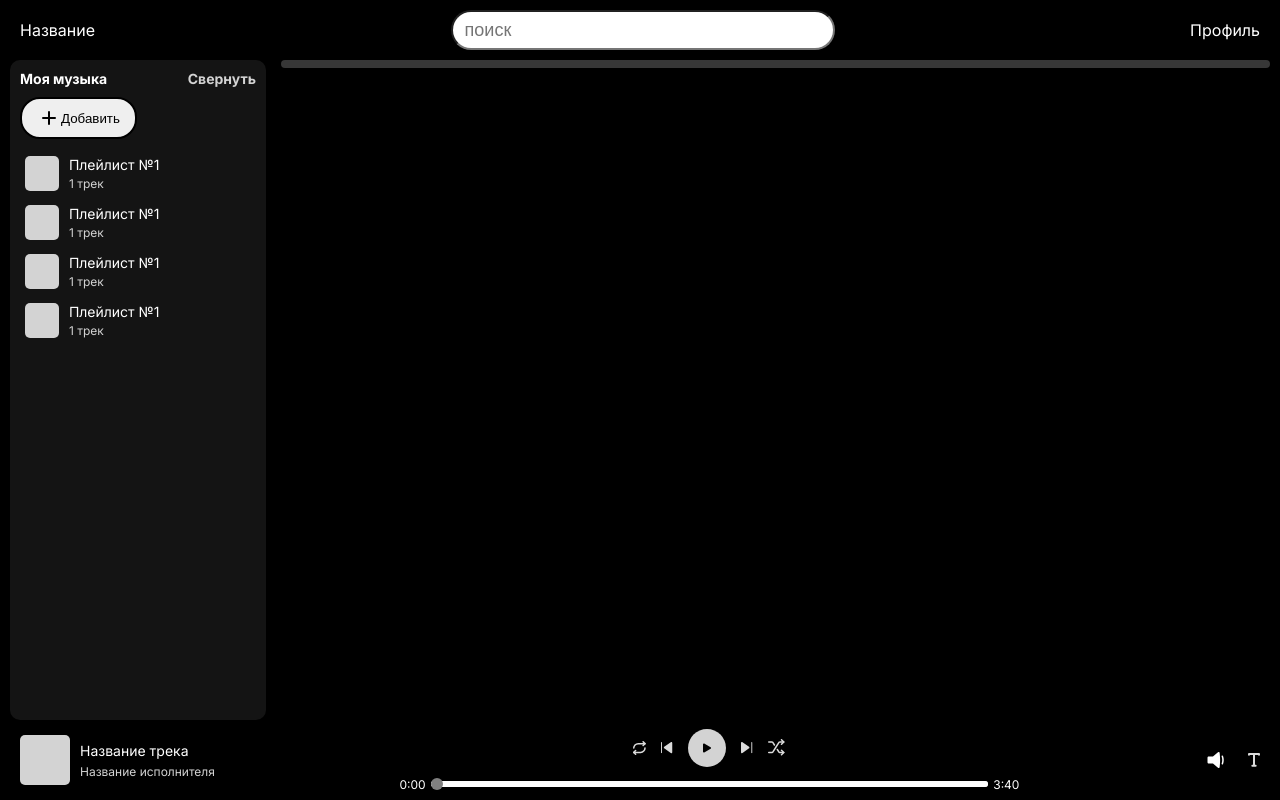
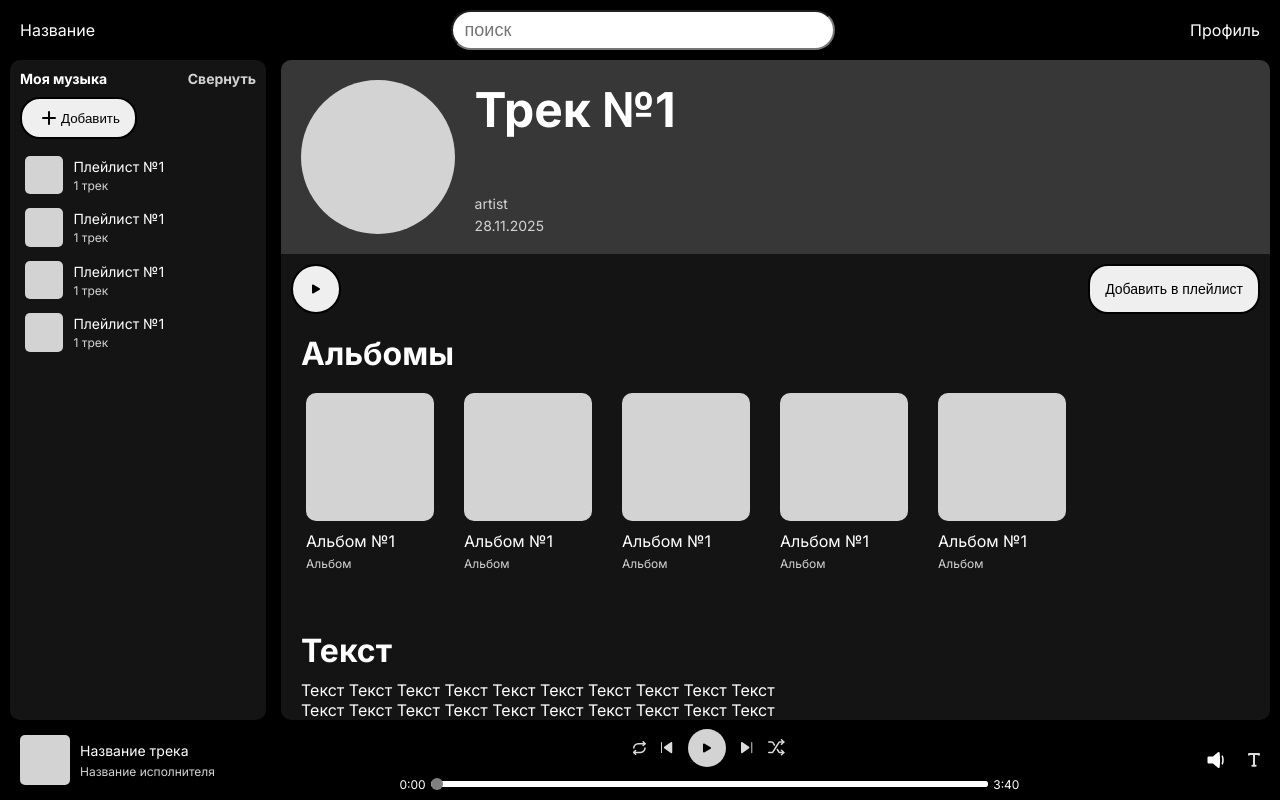
Before and after one commit to ErbKqlx/music-app, a Vue app: page /song in a window 1280 px wide. Built offline with nearby package versions, Linux system fonts and the light colour scheme.

Commit message:
make song page and lyrics component

```diff
--- a/src/components/Aside/PlaylistCard.vue
+++ b/src/components/Aside/PlaylistCard.vue
@@ -28,7 +28,7 @@
         .image{
             background-color: lightgray;
             aspect-ratio: 1 / 1;
-            width: 15%;
+            width: 17%;
             border-radius: 5px;
         }
 
--- a/src/components/Aside/PlaylistsAside.vue
+++ b/src/components/Aside/PlaylistsAside.vue
@@ -73,7 +73,7 @@
 
 <style scoped>
     .playlists-aside{
-        width: 20vw;
+        min-width: 20vw;
         background-color: rgb(20, 20, 20);
         padding: 10px 10px;
         border-radius: 10px;
--- /dev/null
+++ b/src/components/Lyrics.vue
@@ -0,0 +1,32 @@
+<script setup>
+
+</script>
+
+<template>
+    <div class="lyrics">
+        <div class="title">Текст</div>
+        <div>
+            <p>
+                Текст Текст Текст Текст Текст Текст Текст Текст Текст Текст
+                Текст Текст Текст Текст Текст Текст Текст Текст Текст Текст
+                Текст Текст Текст Текст Текст Текст Текст Текст Текст Текст
+                Текст Текст Текст Текст Текст Текст Текст Текст Текст Текст
+                Текст Текст Текст Текст Текст Текст Текст Текст Текст Текст
+                Текст Текст Текст Текст Текст Текст Текст Текст Текст Текст
+            </p>
+        </div>
+    </div>
+</template>
+
+<style scoped>
+    .lyrics{
+        padding-left: 10px;
+        width: 50%;
+
+        .title{
+            font-size: 32px;
+            font-weight: bold;
+            margin-bottom: 10px;
+        }
+    }
+</style>
--- a/src/components/TitleCard.vue
+++ b/src/components/TitleCard.vue
@@ -13,7 +13,7 @@
         <!-- <div class="image"> -->
             <!-- <img src="" alt="Аватар"> -->
         <!-- </div> -->
-        <Image class="image"/>
+        <Image class="round-image"/>
         <div class="info">
             <div class="title">
                 <span>{{ title }}</span>
--- a/src/style.css
+++ b/src/style.css
@@ -40,6 +40,8 @@ body{
 
 main{
   flex-grow: 1;
+  display: flex;
+  flex-direction: column;
 }
 
 a{
--- a/src/views/Profile.vue
+++ b/src/views/Profile.vue
@@ -27,7 +27,7 @@
                 <TitleCard title="username"/>
                 <div class="user-info">
                     <CardsList title="Плейлисты">
-                        <PlaylistCard @click="toPlaylist" v-for="i in 5" name="Плейлист №1" desc="Плейлист"/>
+                        <PlaylistCard @click="toPlaylist" v-for="i in 5" name="Плейлист №1" description="Плейлист"/>
                     </CardsList>
                     <!-- <div class="user-playlists">
 
@@ -52,11 +52,11 @@
     .profile-info{
         /* background-color: rgb(55, 55, 55); */
         background-color: rgb(20, 20, 20);
-        height: 100%;
+        height: 1;
         flex-grow: 1;
         /* display: flex;
         flex-direction: column; */
-        /* overflow-y: scroll; */
+        overflow-y: scroll;
         border-radius: 10px;
 
         .user-info{
--- a/src/views/Song.vue
+++ b/src/views/Song.vue
@@ -7,6 +7,8 @@
     import Button from '@/components/Input/Button.vue'
     import CardsList from '@/components/CardsList.vue'
     import PlaylistCard from '@/components/PlaylistCard.vue'
+    import Lyrics from '@/components/Lyrics.vue'
+    import Play from '@/assets/svg/play.svg?component'
     // import AddPlus from '@/assets/svg/AddPlus.svg?component'
 
     function toArtist(){
@@ -26,15 +28,18 @@
             <div class="song-info">
                 <TitleCard title="Трек №1" created_by="artist" created_at="28.11.2025"/>
                 <div class="song-actions">
-                    <Button class="button">+</Button>
+                    <Button class="button play-btn"><Play/></Button>
+                    <div>
+                        <Button class="button add">Добавить в плейлист</Button>
+                    </div>
                 </div>
                 <div class="info">
                     <div>
                         <CardsList title="Альбомы">
-                            <PlaylistCard @click="toAlbum" v-for="i in 2" name="Альбом №1" description="Альбом"/>
+                            <PlaylistCard @click="toAlbum" v-for="i in 5" name="Альбом №1" description="Альбом"/>
                         </CardsList>
                     </div>
-
+                    <Lyrics/>
                 </div>
             </div>
             <!-- <SongsList/> -->
@@ -45,28 +50,38 @@
 
 <style scoped>
     .song-info{
+        height: 1vh;
+        flex-grow: 1;
         background-color: rgb(20, 20, 20);
-        height: 1vh;
         border-radius: 10px;
         overflow-y: scroll;
+        padding-bottom: 10px;
 
         .song-actions{
             display: flex;
+            justify-content: space-between;
             gap: 5px;
             margin-top: 10px;
             padding: 0 10px;
 
             .button{
-                aspect-ratio: 1 / 1;
-                width: 10px;
+                min-width: 10px;
+                height: 50px;
+                /* border-radius: 100%; */
+                font-size: 14px;
+            }
+
+            .play-btn{
                 border-radius: 100%;
-                font-size: 24px;
             }
         }
 
         .info{
             margin-top: 10px;
             padding: 0 10px;
+            display: flex;
+            flex-direction: column;
+            gap: 50px;
         }
     }
 </style>
```
Also changed, not shown: src/components/SearchModal.vue (added, +11 -0 lines).
